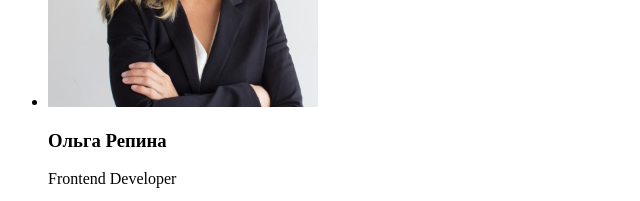
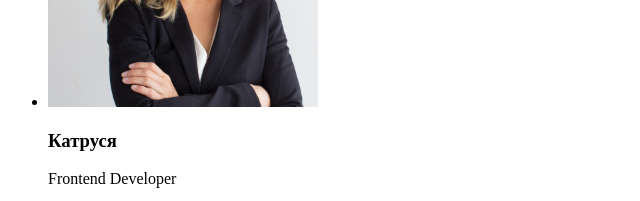
Before and after one commit to mimoauto/HW1, a plain HTML site: page index.html in a window 1280 px wide. Shown: the part 2160-2361 px from the top of the page, 0-640 px from the left. Drawn offline with Linux system fonts and the light colour scheme.

Commit message:
Изменеине имени (#1)

```diff
--- a/index.html
+++ b/index.html
@@ -98,7 +98,7 @@
           </li>
           <li>
             <img src="./images/img2.jpg" alt="Ольга Репина" width="270" />
-            <h3 class="name">Ольга Репина</h3>
+            <h3 class="name">Катруся</h3>
             <p class="job-title">Frontend Developer</p>
           </li>
           <li>
```
